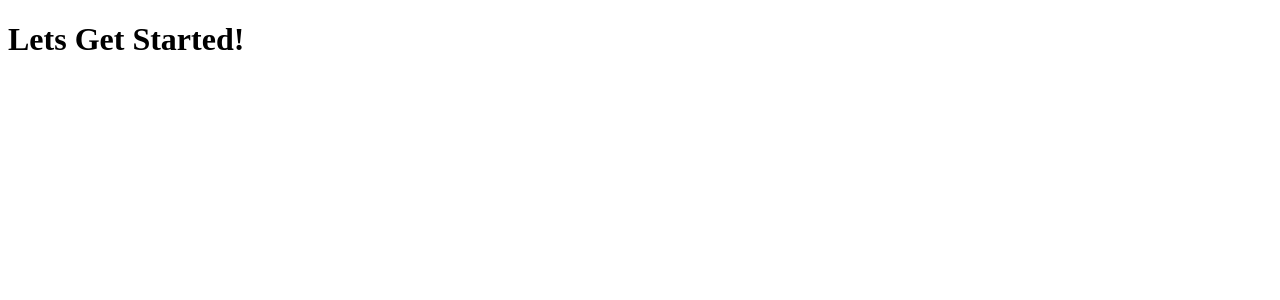
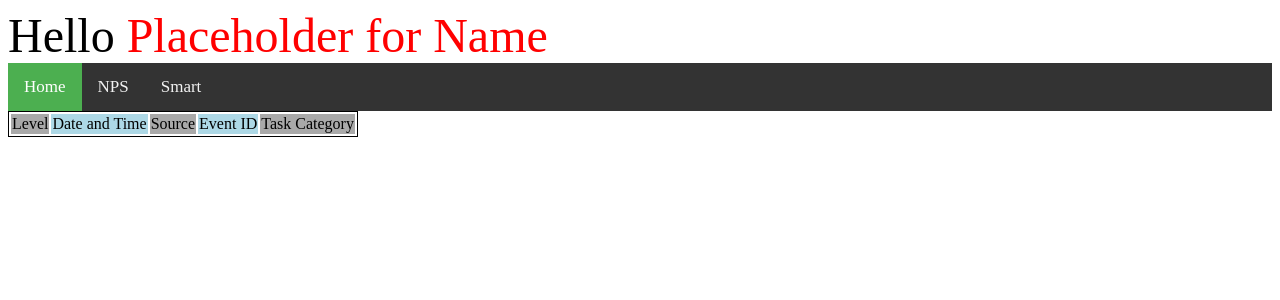
Before and after one commit to bethel-school-of-technology/Central-Logger-Frontend, an Angular app: page /home in a window 1280 px wide. Before the commit this address led to /. Shown: the top 300 px of the page. Built offline with nearby package versions, Linux system fonts and the light colour scheme.

Commit message:
route and outline
set default route to home and started adding the outline of the website

```diff
--- a/src/app/app-routing.module.ts
+++ b/src/app/app-routing.module.ts
@@ -1,7 +1,15 @@
 import { NgModule } from '@angular/core';
 import { Routes, RouterModule } from '@angular/router';
+import { HomeComponent } from './home/home.component'
 
-const routes: Routes = [];
+const routes: Routes = [
+  {
+    path: '',
+    redirectTo: 'home',
+    pathMatch: 'full'
+  },
+  { path: 'home', component: HomeComponent }
+];
 
 @NgModule({
   imports: [RouterModule.forRoot(routes)],
--- a/src/app/app.component.html
+++ b/src/app/app.component.html
@@ -1,2 +1,2 @@
-<h1>Lets Get Started!</h1>
+
 <router-outlet></router-outlet>
--- a/src/app/home/home.component.css
+++ b/src/app/home/home.component.css
@@ -0,0 +1,62 @@
+* {
+  box-sizing: border-box;
+}
+
+.col-1 {width: 8.33%;}
+.col-2 {width: 16.66%;}
+.col-3 {width: 25%;}
+.col-4 {width: 33.33%;}
+.col-5 {width: 41.66%;}
+.col-6 {width: 50%;}
+.col-7 {width: 58.33%;}
+.col-8 {width: 66.66%;}
+.col-9 {width: 75%;}
+.col-10 {width: 83.33%;}
+.col-11 {width: 91.66%;}
+.col-12 {width: 100%;}
+
+.red {
+  color: red;
+}
+
+.headerfont {
+  font-size: 3em;
+}
+
+
+/* Add a black background color to the top navigation */
+.topnav {
+  background-color: #333;
+  overflow: hidden;
+}
+
+/* Style the links inside the navigation bar */
+.topnav a {
+  float: left;
+  color: #f2f2f2;
+  text-align: center;
+  padding: 14px 16px;
+  text-decoration: none;
+  font-size: 17px;
+}
+
+/* Change the color of links on hover */
+.topnav a:hover {
+  background-color: #ddd;
+  color: black;
+}
+
+/* Add a color to the active/current link */
+.topnav a.active {
+  background-color: #4CAF50;
+  color: white;
+}
+.tabletop {
+border: 1px solid black;
+}
+.tableone {
+  background-color: darkgray;
+}
+.tabletwo{
+  background-color: lightblue;
+}
--- a/src/app/home/home.component.html
+++ b/src/app/home/home.component.html
@@ -1 +1,39 @@
-<p>home works!</p>
+<div class="grid">
+  <div class="col-9">
+    <span class="headerfont"> Hello</span> <span class="headerfont red"> Placeholder for Name</span>
+
+  </div>
+</div>
+
+
+<div class="topnav">
+  <a class="active" href="#home">Home</a>
+  <a href="#news">NPS</a>
+  <a href="#contact">Smart</a>
+</div>
+
+<table class="tabletop">
+  <td class="tableone">Level</td>
+  <td class="tabletwo">Date and Time</td>
+  <td class="tableone">Source</td>
+  <td class="tabletwo">Event ID</td>
+  <td class="tableone">Task Category</td>
+
+</table>
+<!--
+  odd ngfor will apply different
+  <ng-container *ngFor="let detailof data.details; let index = index" [ngClass]="{'myStyle': 0 === index % 2}">...</ng-container>
+-->
+<div ng-app="myApp" ng-controller="customersCtrl">
+
+  <table>
+    <tr ng-repeat="x in names">
+      <td></td>
+      <td></td>
+      <td></td>
+      <td></td>
+      <td></td>
+    </tr>
+  </table>
+
+  </div>
```
